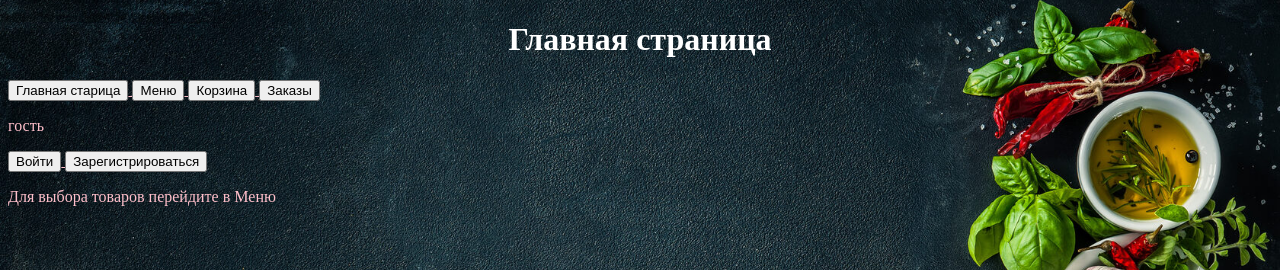
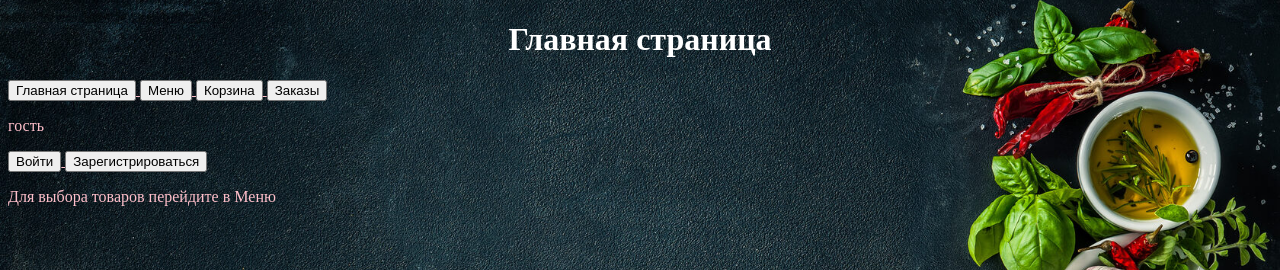
Before and after one commit to Vorobish/site1, a Django app: page /base/ in a window 1280 px wide. Shown: the top 270 px of the page. Run offline with Django 5.2, Linux system fonts and the light colour scheme.

Commit message:
версия 3

```diff
--- a/FoodProject/templates/base.html
+++ b/FoodProject/templates/base.html
@@ -16,7 +16,7 @@
 <nav>
     {% block menu %}
     <a href='http://127.0.0.1:8000/base/'>
-        <button type="button">Главная старица</button>
+        <button type="button">Главная страница</button>
     </a>
     <a href='http://127.0.0.1:8000/menu/'>
         <button type="button">Меню</button>
```
Also changed, not shown: FoodProject/db.sqlite3.
